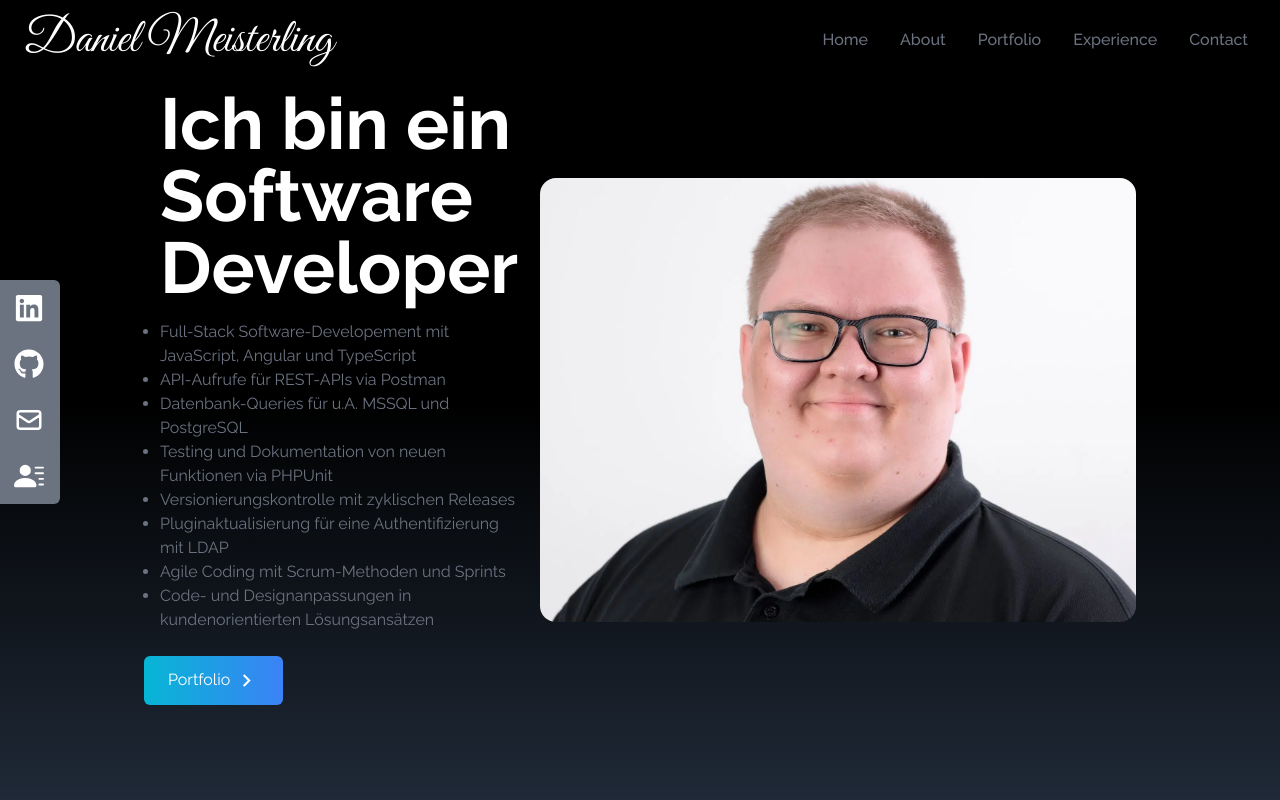
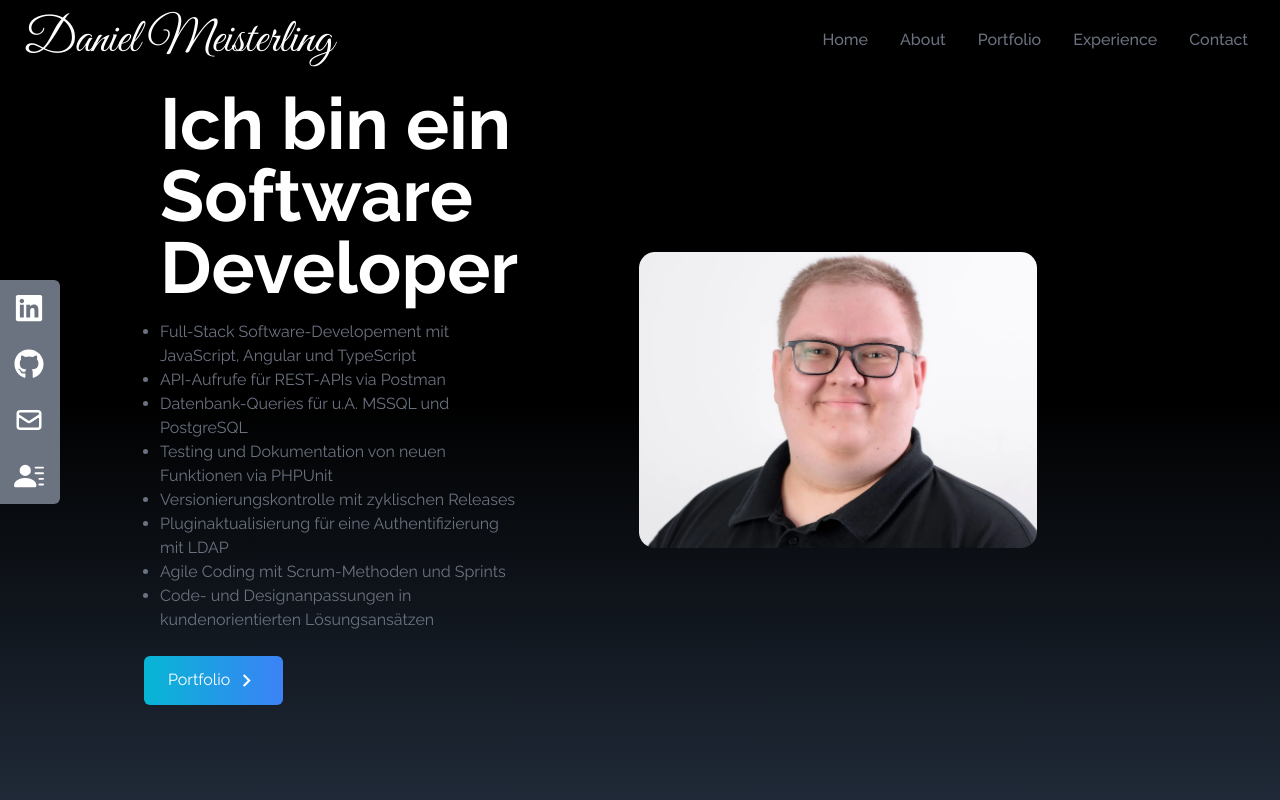
Before and after one commit to DMeisterling/Portfolio, a React (Create React App) app: page / in a window 1280 px wide. Shown: the top 800 px of the page. Built offline with nearby package versions, Linux system fonts and the light colour scheme.

Commit message:
make picture smaller

```diff
--- a/src/components/Home.jsx
+++ b/src/components/Home.jsx
@@ -48,7 +48,7 @@ const Home = () => {
           <img
             src={HeroImage}
             alt="my profile"
-            className="rounded-2xl mx-auto w-2/3 md:w-full"
+            className="rounded-2xl mx-auto w-2/3 md:w-2/3"
           />
         </div>
       </div>
```
